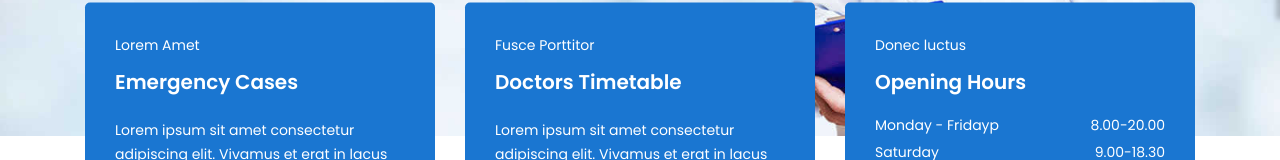
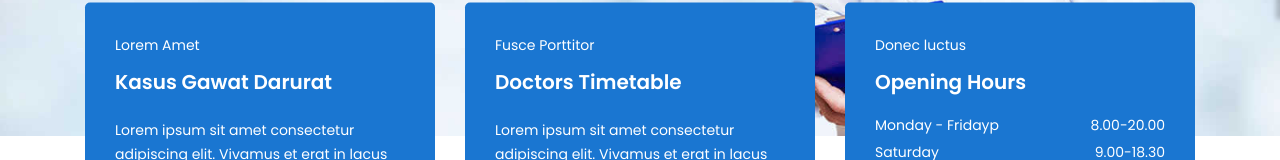
Before and after one commit to afifirzia/belajar-git-batch-14-afif, a plain HTML site: page index.html in a window 1280 px wide. Shown: the part 593-753 px from the top of the page. Drawn offline with Linux system fonts and the light colour scheme; a script that the page names is missing.

Commit message:
update homepage

```diff
--- a/index.html
+++ b/index.html
@@ -236,7 +236,7 @@
 									</div>
 									<div class="single-content">
 										<span>Lorem Amet</span>
-										<h4>Emergency Cases</h4>
+										<h4>Kasus Gawat Darurat</h4>
 										<p>Lorem ipsum sit amet consectetur adipiscing elit. Vivamus et erat in lacus convallis sodales.</p>
 										<a href="#">LEARN MORE<i class="fa fa-long-arrow-right"></i></a>
 									</div>
```
